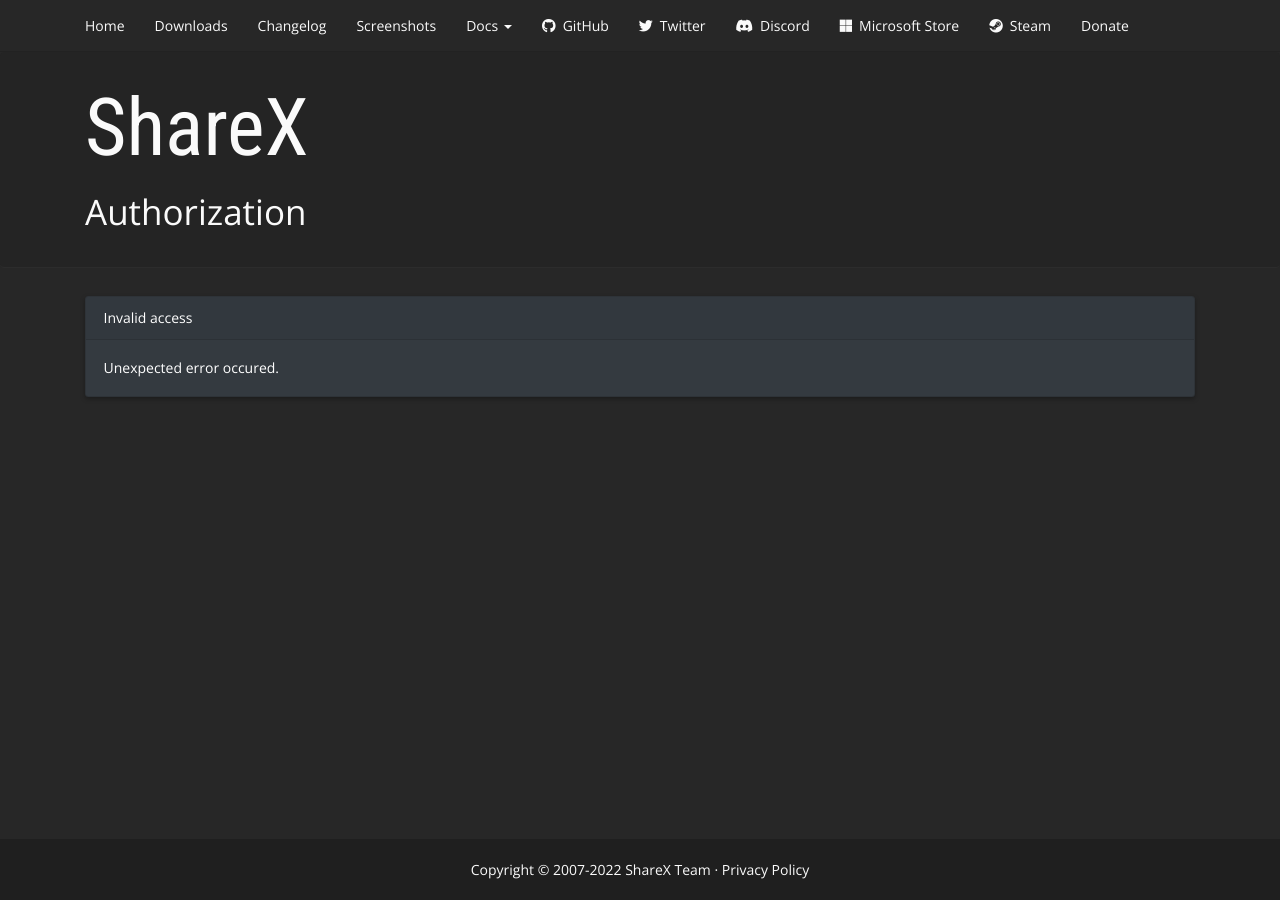
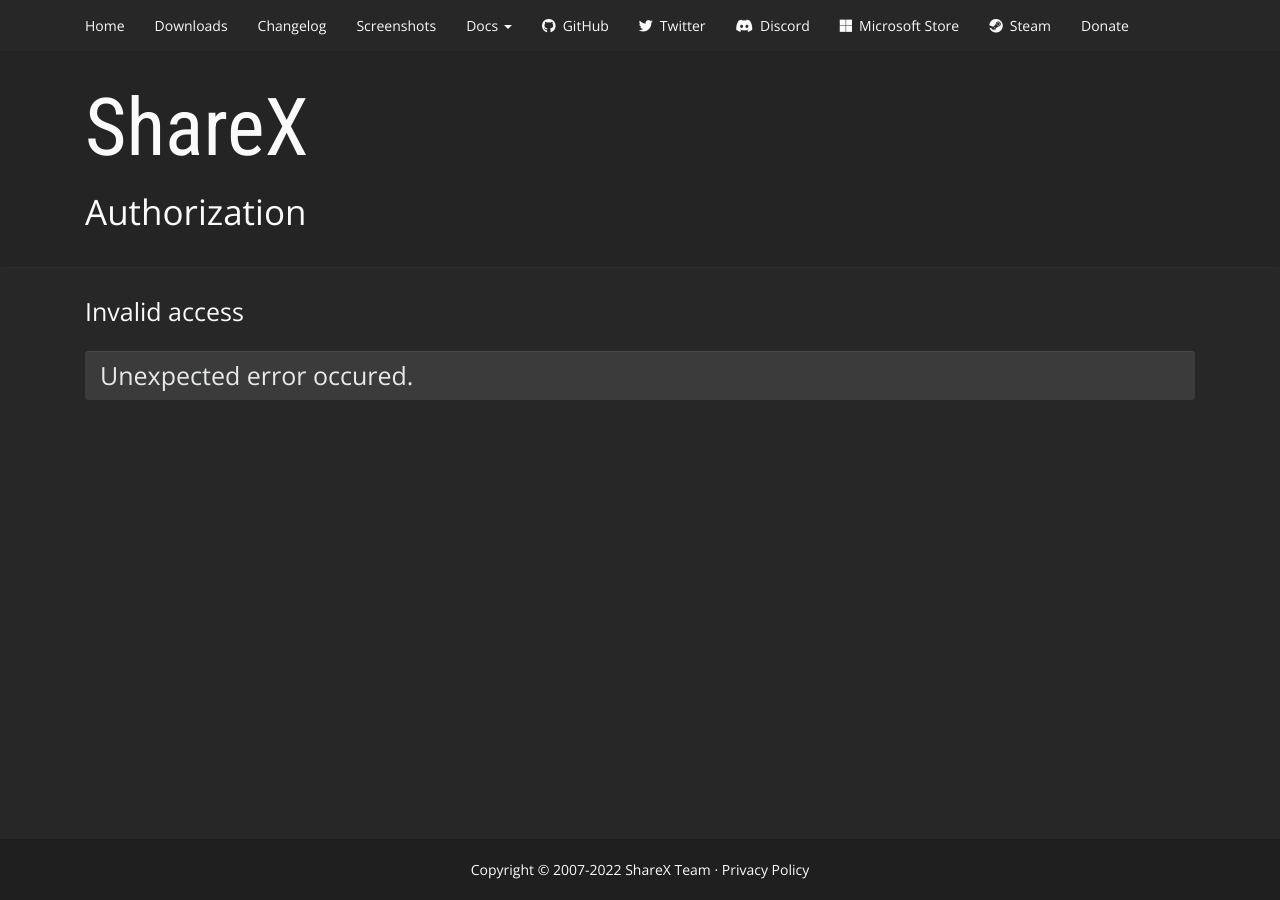
Before and after one commit to ShareX/sharex.github.io, a Jekyll site: the page built from callback/index.html, in a window 1280 px wide. Built offline with Jekyll 4.4.1, drawn with Linux system fonts in a browser that asks for light colours.

Commit message:
Update callback page

```diff
--- a/callback/index.html
+++ b/callback/index.html
@@ -5,19 +5,10 @@
 
 <div class="container-callback">
     <div class="container">
-        <div id="panel-callback" class="card text-white bg-dark">
-            <div class="card-header">
-                <span id="title" />
-            </div>
-            <div class="card-body">
-                <div id="callback-code" class="input-group">
-                    <input id="code" type="text" class="form-control" onfocus="this.select()" />
-                    <div class="input-group-append">
-                        <button class="btn btn-default" type="button">Copy to clipboard</button>
-                    </div>
-                </div>
-                <span id="callback-error" />
-            </div>
+        <h1 id="title"></h1>
+        <div>
+            <input id="code" type="text" class="form-control" onfocus="this.select()" />
+            <a class="btn" role="button">Copy to clipboard</a>
         </div>
     </div>
 </div>
--- a/css/main.scss
+++ b/css/main.scss
@@ -464,28 +464,34 @@
     margin-top: $container-padding;
     margin-bottom: $container-padding-half;
 
-    .card {
-        box-shadow: 0px 2px 5px rgba(0, 0, 0, 0.3);
+    h1 {
+        font-size: 25px;
+        font-weight: 300;
+        margin-top: 0px;
+        margin-bottom: 25px;
     }
 
-    #callback-code .btn {
-        width: 200px;
-        padding: 6px 12px;
-        margin: 0px;
-        font-size: 1rem;
-        box-shadow: none;
-        border-color: rgba(0, 0, 0, 0.125);
-
-        &:hover, &:active, &:focus {
-            color: $text-color;
-            background-color: $background-highlight;
-            top: 0px;
-            text-shadow: 0px 0px 15px rgba(255, 255, 255, 0.8);
-        }
+    .container div {
+        display: flex;
     }
 
-    #callback-error {
-        display: none;
+    #code {
+        height: auto;
+        background-color: lighten($background-highlight, 5%);
+        border: none;
+        border-top: 1px solid lighten($background-highlight, 10%);
+        box-shadow: none;
+        color: $text-color-alt;
+        font-size: 25px;
+        font-weight: 300;
+        padding-left: 15px;
+    }
+
+    .btn {
+        margin: 0px 0px 0px 15px;
+        padding: 10px;
+        white-space: nowrap;
+        width: 280px;
     }
 }
 
@@ -504,6 +510,7 @@
     }
 
     .table-downloads {
+        display: none;
         background-color: $background;
         border: 1px solid $background-border;
 
--- a/js/sharex.callback.js
+++ b/js/sharex.callback.js
@@ -6,33 +6,29 @@
     }
 
     if (code) {
-        $("#panel-callback").addClass("panel-success");
         $("#title").text("Please paste following code in ShareX");
         $("#code").val(code);
 
-        $("#callback-code .btn").on("click", function() {
+        $(".container-callback .btn").on("click", function() {
             var textToCopy = $("#code").val();
             navigator.clipboard.writeText(textToCopy).then(function() {
-                $("#callback-code .btn").text("Copied!");
+                $(".container-callback .btn").text("Copied!");
             }, function() {
-                $("#callback-code .btn").text("Copy failed.");
+                $(".container-callback .btn").text("Copy failed.");
             });
         });
     } else {
         var error = GetParameterByName("error");
 
         if (error) {
-            $("#panel-callback").addClass("panel-danger");
             $("#title").text("ShareX is not properly authorized");
-            $("#callback-error").text("Error: " + error);
+            $("#code").val("Error: " + error);
         } else {
-            $("#panel-callback").addClass("panel-warning");
             $("#title").text("Invalid access");
-            $("#callback-error").text("Unexpected error occured.");
+            $("#code").val("Unexpected error occured.");
         }
 
-        $("#callback-code").hide();
-        $("#callback-error").show();
+        $(".container-callback .btn").hide();
     }
 });
 
```
